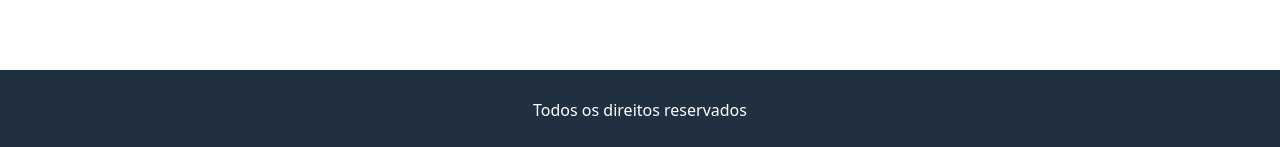
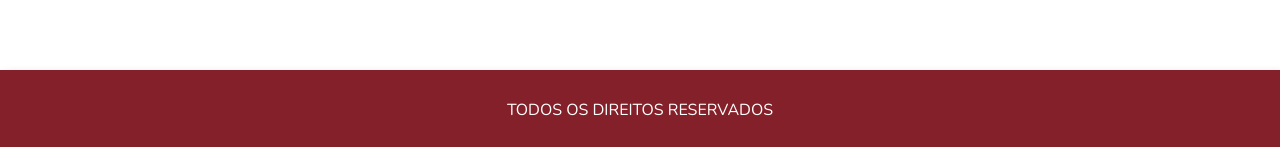
Before and after one commit to andrealbson/dhl-store, a React (Create React App) app in the folder dhl-store/: page / in a window 1280 px wide. Shown: the part 1450-1597 px from the top of the page. Built offline with nearby package versions, Linux system fonts and the light colour scheme; no server answers.

Commit message:
Ajustando layout do footer

```diff
--- a/dhl-store/src/index.scss
+++ b/dhl-store/src/index.scss
@@ -111,11 +111,14 @@ div.ReactModal__Overlay--after-open {
 
 footer {
   grid-area: footer;
-  background-color: #203040;
+  background-color: #842029;
   color: #ffffff;
   display: flex;
   justify-content: center;
   align-items: center;
+  filter: drop-shadow(5px 5px 5px rgba(0,0,0,0.3)) !important;
+  font-family: 'Nunito', sans-serif !important;
+  text-transform: uppercase;
 }
 
 .badge {
```
